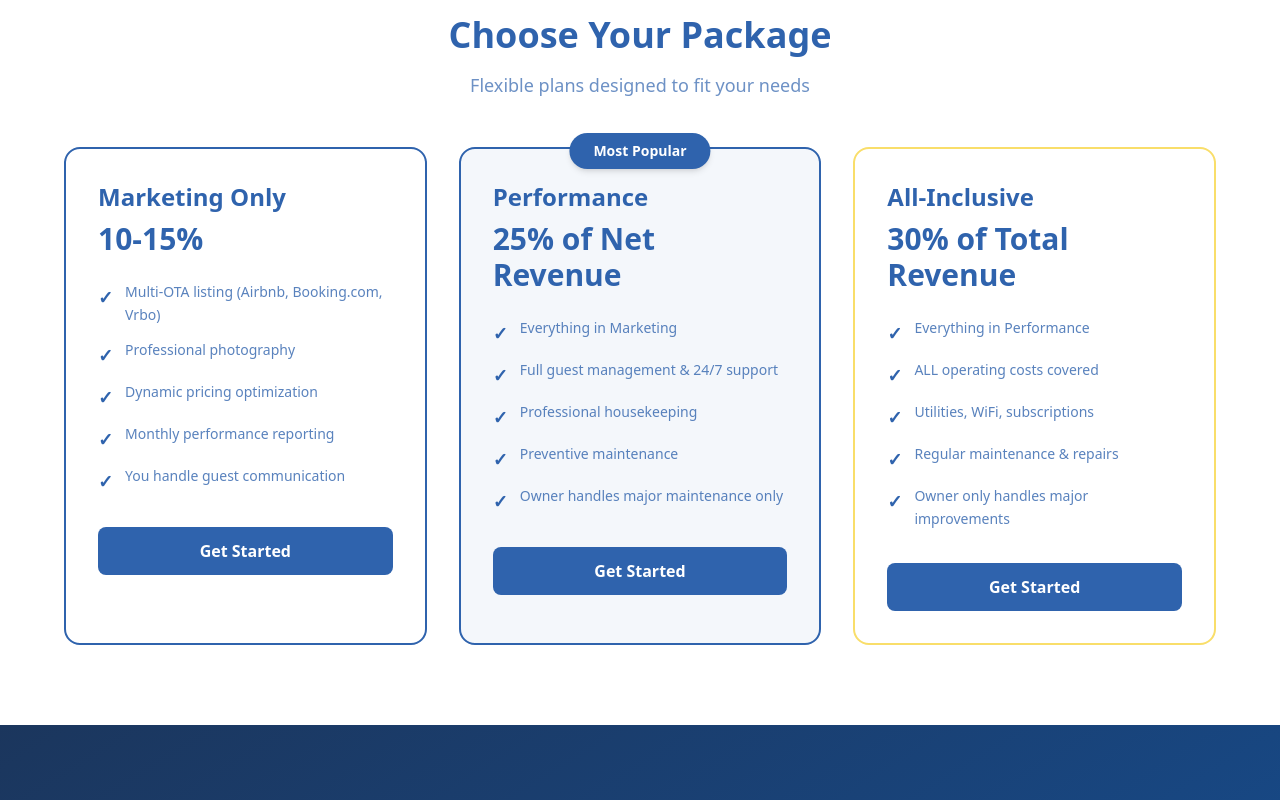
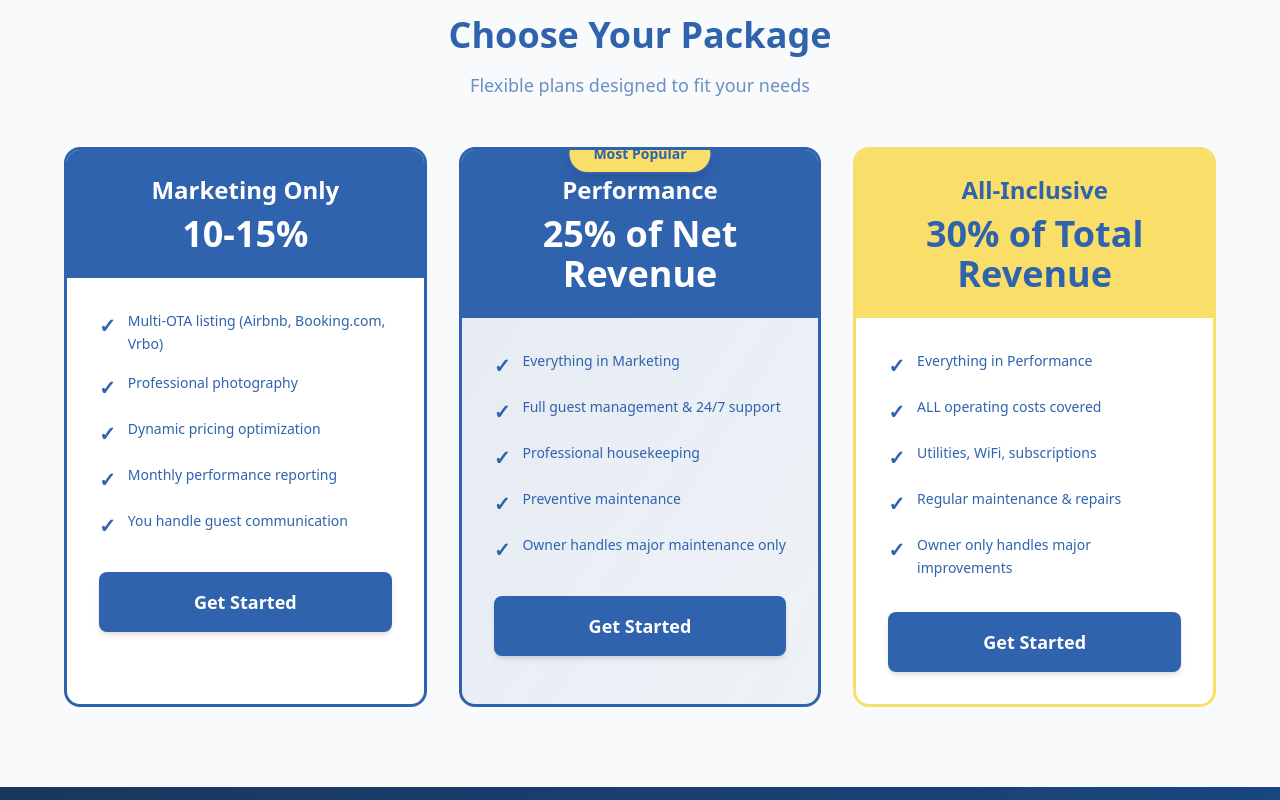
Before and after one commit to HASSANBOB533/property-mgtg-new, a Next.js app: page /en in a window 1280 px wide. Shown: the part 2380-3180 px from the top of the page. Built offline with nearby package versions, Linux system fonts and the light colour scheme.

Commit message:
Redesign pricing cards with vibrant brand colors - bold headers and better visual appeal

```diff
--- a/components/homepage/PricingPackages.tsx
+++ b/components/homepage/PricingPackages.tsx
@@ -10,27 +10,30 @@ export default function PricingPackages() {
   const packages = [
     {
       key: 'marketing',
-      color: 'border-[#2F63AD]',
-      bgColor: 'bg-white',
+      borderColor: 'border-[#2F63AD]',
+      headerBg: 'bg-[#2F63AD]',
+      cardBg: 'bg-white',
       buttonColor: 'bg-[#2F63AD] text-white hover:bg-[#2F63AD]/90',
     },
     {
       key: 'performance',
-      color: 'border-[#2F63AD]',
-      bgColor: 'bg-[#2F63AD]/5',
+      borderColor: 'border-[#2F63AD]',
+      headerBg: 'bg-[#2F63AD]',
+      cardBg: 'bg-gradient-to-br from-[#2F63AD]/10 to-[#2F63AD]/5',
       popular: true,
       buttonColor: 'bg-[#2F63AD] text-white hover:bg-[#2F63AD]/90',
     },
     {
       key: 'allInclusive',
-      color: 'border-[#F9DE6A]',
-      bgColor: 'bg-white',
+      borderColor: 'border-[#F9DE6A]',
+      headerBg: 'bg-[#F9DE6A]',
+      cardBg: 'bg-white',
       buttonColor: 'bg-[#2F63AD] text-white hover:bg-[#2F63AD]/90',
     },
   ];
 
   return (
-    <section id="pricing" className="py-16 md:py-20 bg-white">
+    <section id="pricing" className="py-16 md:py-20 bg-gray-50">
       <div className="container mx-auto px-4">
         <div className="text-center mb-12">
           <h2 className="text-3xl md:text-4xl font-bold text-[#2F63AD] mb-4">
@@ -48,36 +51,42 @@ export default function PricingPackages() {
             return (
               <div
                 key={pkg.key}
-                className={`relative border-2 ${pkg.color} ${pkg.bgColor} rounded-2xl p-8 hover:shadow-lg transition-shadow`}
+                className={`relative border-3 ${pkg.borderColor} ${pkg.cardBg} rounded-2xl overflow-hidden hover:shadow-2xl transition-all duration-300 hover:-translate-y-1`}
               >
                 {pkg.popular && (
-                  <div className="absolute -top-4 left-1/2 -translate-x-1/2 bg-[#2F63AD] text-white px-6 py-2 rounded-full text-sm font-semibold shadow-md">
+                  <div className="absolute -top-4 left-1/2 -translate-x-1/2 bg-[#F9DE6A] text-[#2F63AD] px-6 py-2 rounded-full text-sm font-bold shadow-lg border-2 border-[#2F63AD] z-10">
                     {t('performance.popular')}
                   </div>
                 )}
 
-                <h3 className="text-2xl font-bold text-[#2F63AD] mb-2">
+                {/* Header Section with Brand Color */}
+                <div className={`${pkg.headerBg} px-8 py-6 text-center`}>
+                  <h3 className={`text-2xl font-bold mb-2 ${pkg.key === 'allInclusive' ? 'text-[#2F63AD]' : 'text-white'}`}>
                     {t(`${pkg.key}.title`)}
                   </h3>
-                <div className="text-3xl font-bold text-[#2F63AD] mb-6">
+                  <div className={`text-4xl font-bold ${pkg.key === 'allInclusive' ? 'text-[#2F63AD]' : 'text-white'}`}>
                     {t(`${pkg.key}.percentage`)}
                   </div>
+                </div>
 
-                <ul className="space-y-3 mb-8">
+                {/* Features Section */}
+                <div className="p-8">
+                  <ul className="space-y-4 mb-8">
                     {features.map((feature, idx) => (
-                    <li key={idx} className="flex items-start gap-3 text-sm">
-                      <span className="text-[#2F63AD] mt-0.5 font-bold text-lg">✓</span>
-                      <span className="text-[#2F63AD]/80 leading-relaxed">{feature}</span>
+                      <li key={idx} className="flex items-start gap-3">
+                        <span className="text-[#2F63AD] mt-0.5 font-bold text-xl flex-shrink-0">✓</span>
+                        <span className="text-[#2F63AD] text-sm leading-relaxed">{feature}</span>
                       </li>
                     ))}
                   </ul>
 
                   <Link
                     href={`/${locale}/list-property`}
-                  className={`block w-full text-center px-6 py-3 rounded-lg font-semibold transition-all ${pkg.buttonColor}`}
+                    className={`block w-full text-center px-6 py-4 rounded-lg font-bold text-lg transition-all shadow-md hover:shadow-xl ${pkg.buttonColor}`}
                   >
                     Get Started
                   </Link>
+                </div>
               </div>
             );
           })}
```
Lines whose indentation alone changed are shown as unchanged.
